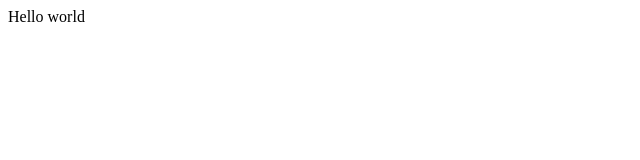
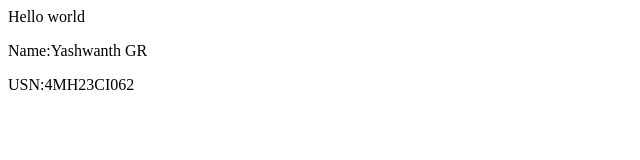
Before and after one commit to yashu171124/cseaiml, a plain HTML site: page index.html in a window 1280 px wide. Shown: the whole page, without its empty margins (0-640 px from the left). Drawn offline with Linux system fonts and the light colour scheme.

Commit message:
Yashwanth GR and 4MH23CI062

```diff
--- a/index.html
+++ b/index.html
@@ -1 +1,3 @@
 <p>Hello world</p>
+<p>Name:Yashwanth GR</p>
+<P>USN:4MH23CI062</P>
```
